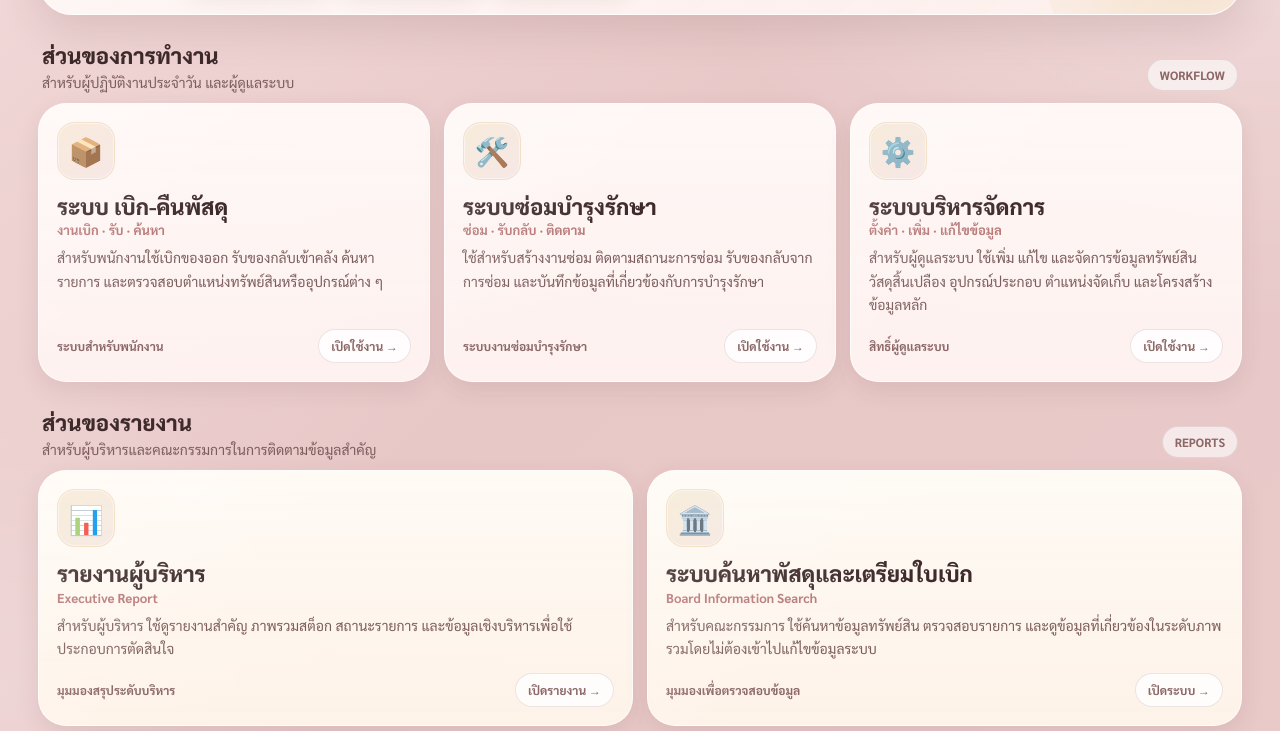
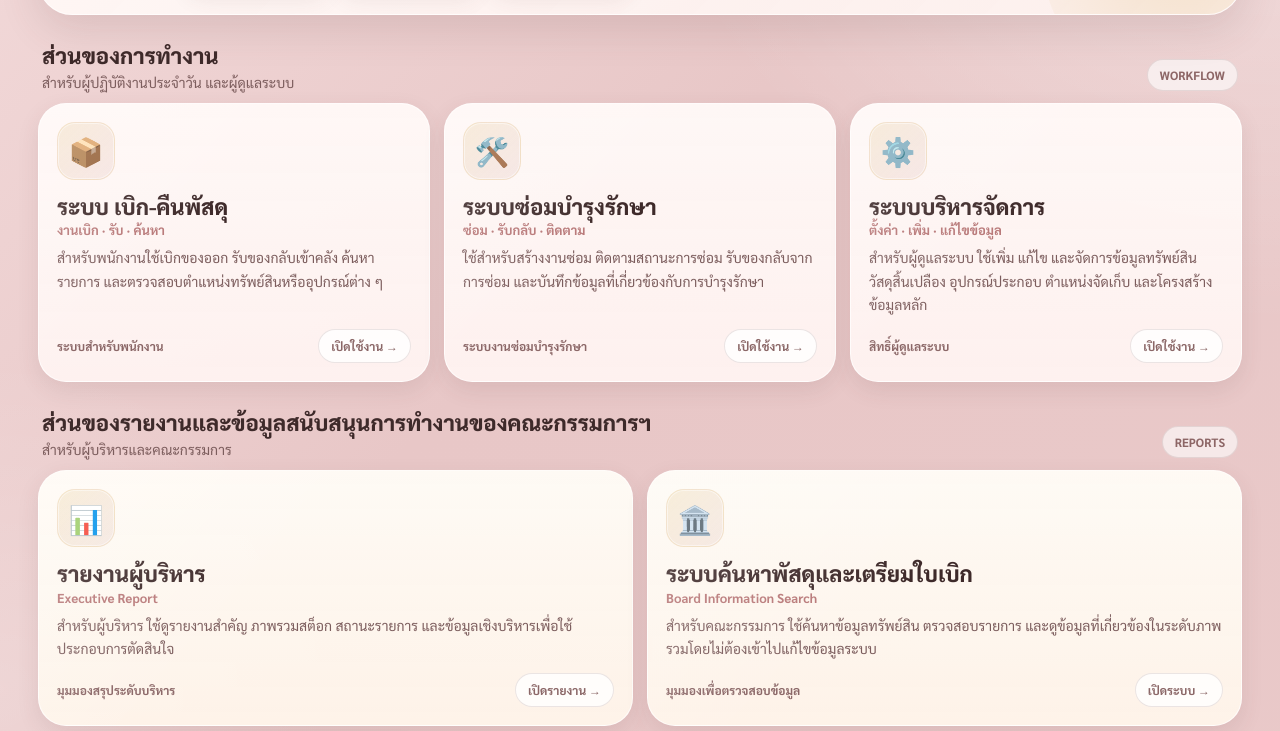
Before and after one commit to kmkknweb/assetmgmt, a plain HTML site: page index.html in a window 1280 px wide. Shown: the part 366-1097 px from the top of the page. Drawn offline with Linux system fonts and the light colour scheme.

Commit message:
Update index.html

```diff
--- a/index.html
+++ b/index.html
@@ -341,8 +341,8 @@ i<!DOCTYPE html>
     <section class="section">
       <div class="section-head">
         <div>
-          <h2 class="section-title">ส่วนของรายงาน</h2>
-          <p class="section-desc">สำหรับผู้บริหารและคณะกรรมการในการติดตามข้อมูลสำคัญ</p>
+          <h2 class="section-title">ส่วนของรายงานและข้อมูลสนับสนุนการทำงานของคณะกรรมการฯ</h2>
+          <p class="section-desc">สำหรับผู้บริหารและคณะกรรมการ</p>
         </div>
         <div class="section-tag">REPORTS</div>
       </div>
```
